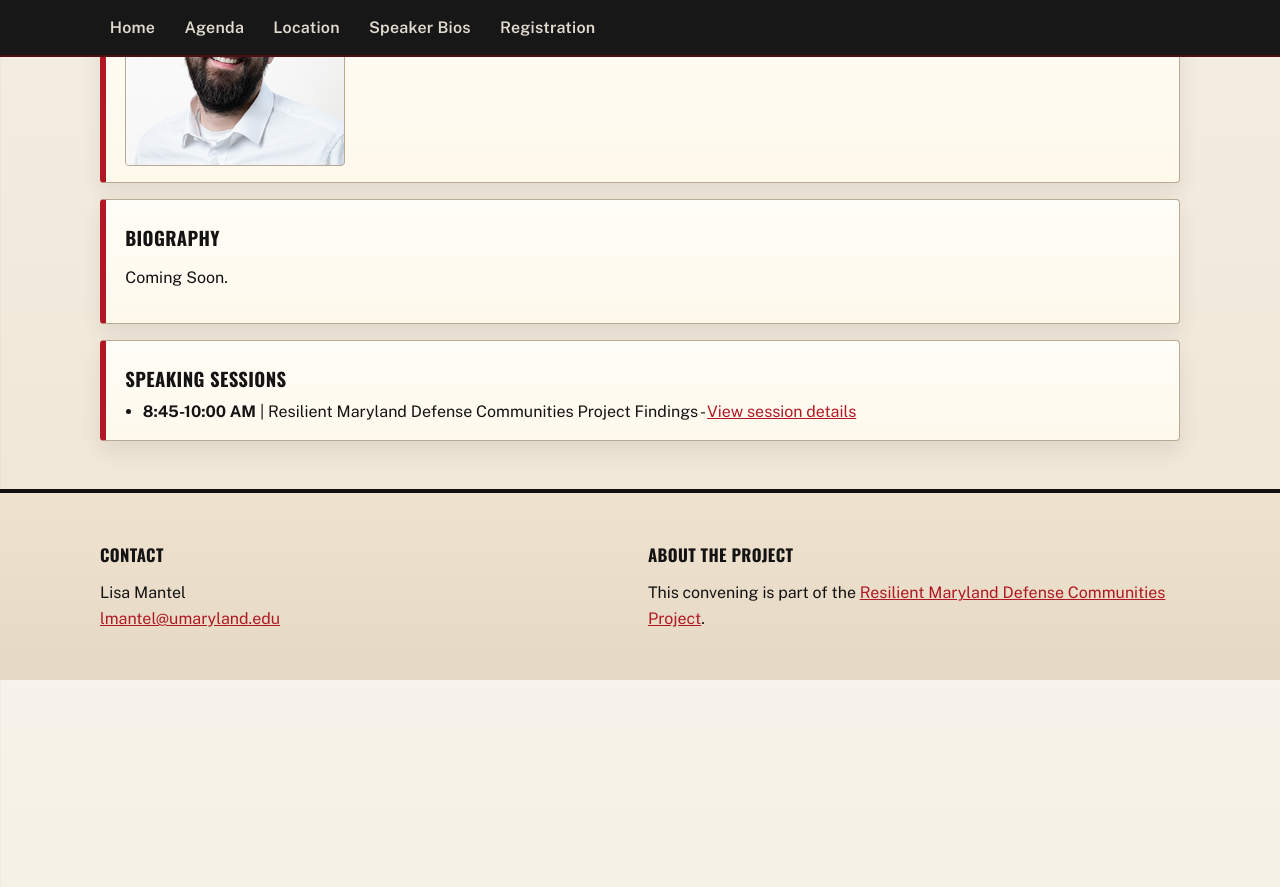
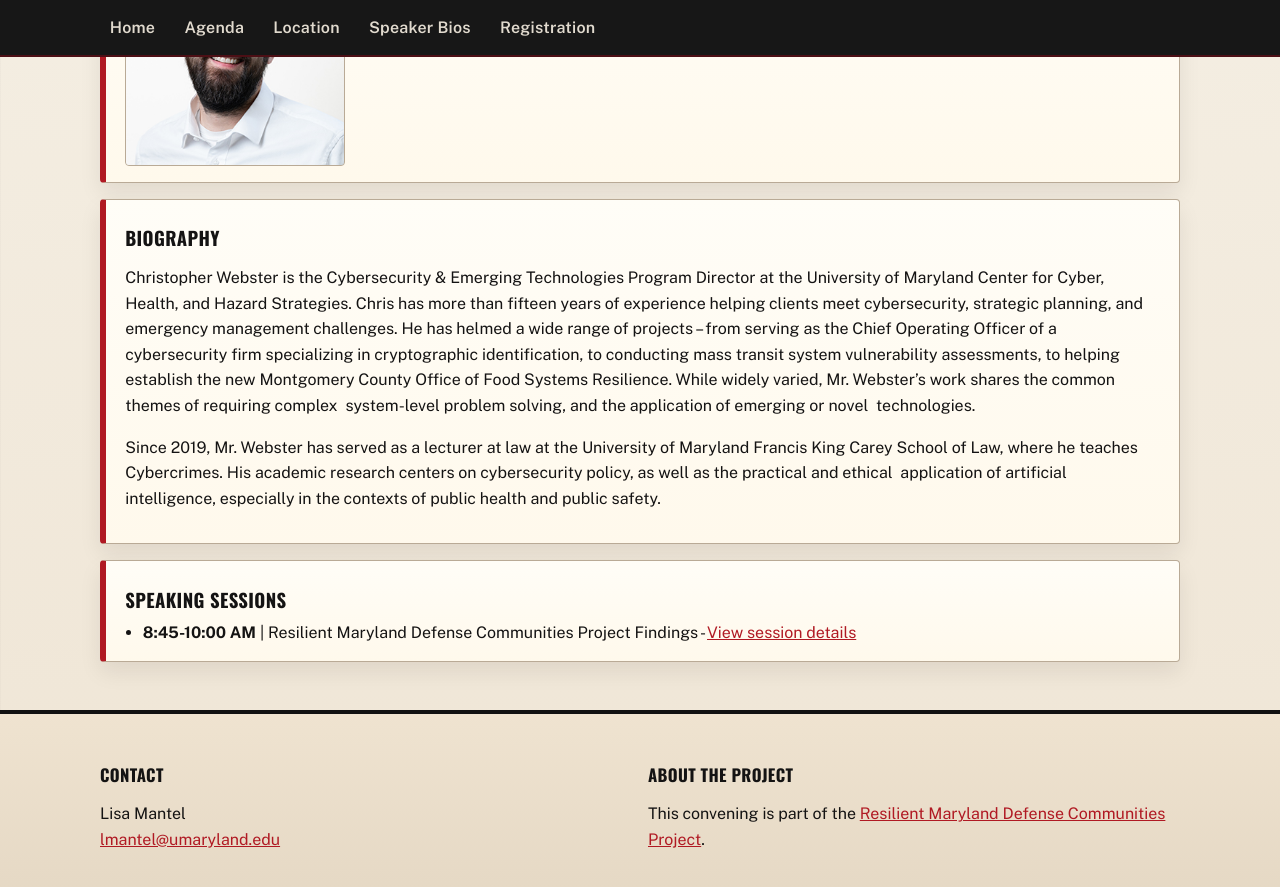
Before and after one commit to christophersw/convening_website, a Jekyll site: the page built from speakers/chris-webster.md, in a window 1280 px wide and 900 px high, scrolled down 577 px. Shown: the top 887 px of the window. Built offline with Jekyll 4.4.1, drawn with Linux system fonts in a browser that asks for light colours; before the commit the page ends 1257 px from its top, so only the background shows below that.

Commit message:
Updating CW's bio

```diff
--- a/speakers/chris-webster.md
+++ b/speakers/chris-webster.md
@@ -11,3 +11,7 @@ sessions:
     title: "Resilient Maryland Defense Communities Project Findings"
     session_url: /agenda/sessions/project-findings/
 ---
+
+Christopher Webster is the Cybersecurity & Emerging Technologies Program Director at the University of Maryland Center for Cyber, Health, and Hazard Strategies. Chris has more than fifteen years of experience helping clients meet cybersecurity, strategic planning, and emergency management challenges. He has helmed a wide range of projects – from serving as the Chief Operating Officer of a cybersecurity firm specializing in cryptographic identification, to conducting mass transit system vulnerability assessments, to helping establish the new Montgomery County Office of Food Systems Resilience. While widely varied, Mr. Webster’s work shares the common themes of requiring complex  system-level problem solving, and the application of emerging or novel  technologies.
+
+Since 2019, Mr. Webster has served as a lecturer at law at the University of Maryland Francis King Carey School of Law, where he teaches Cybercrimes. His academic research centers on cybersecurity policy, as well as the practical and ethical  application of artificial intelligence, especially in the contexts of public health and public safety.
```
